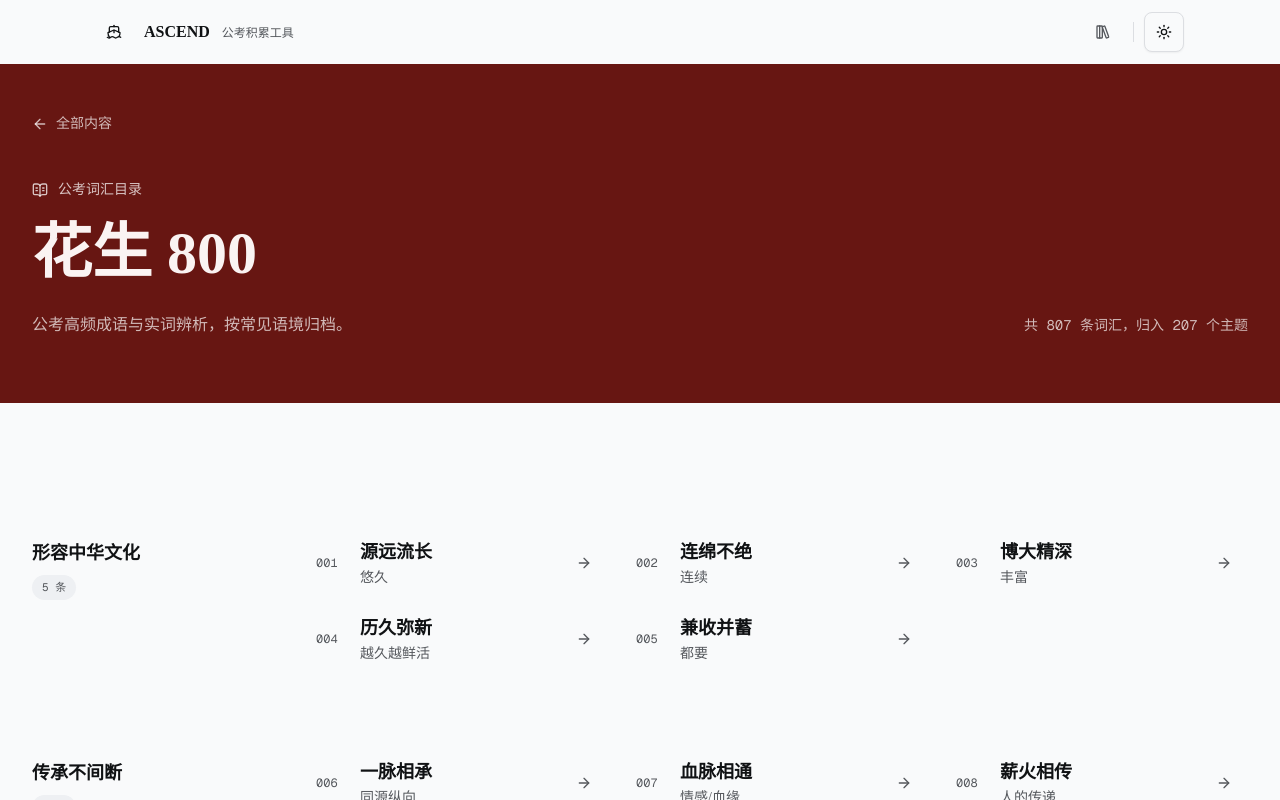
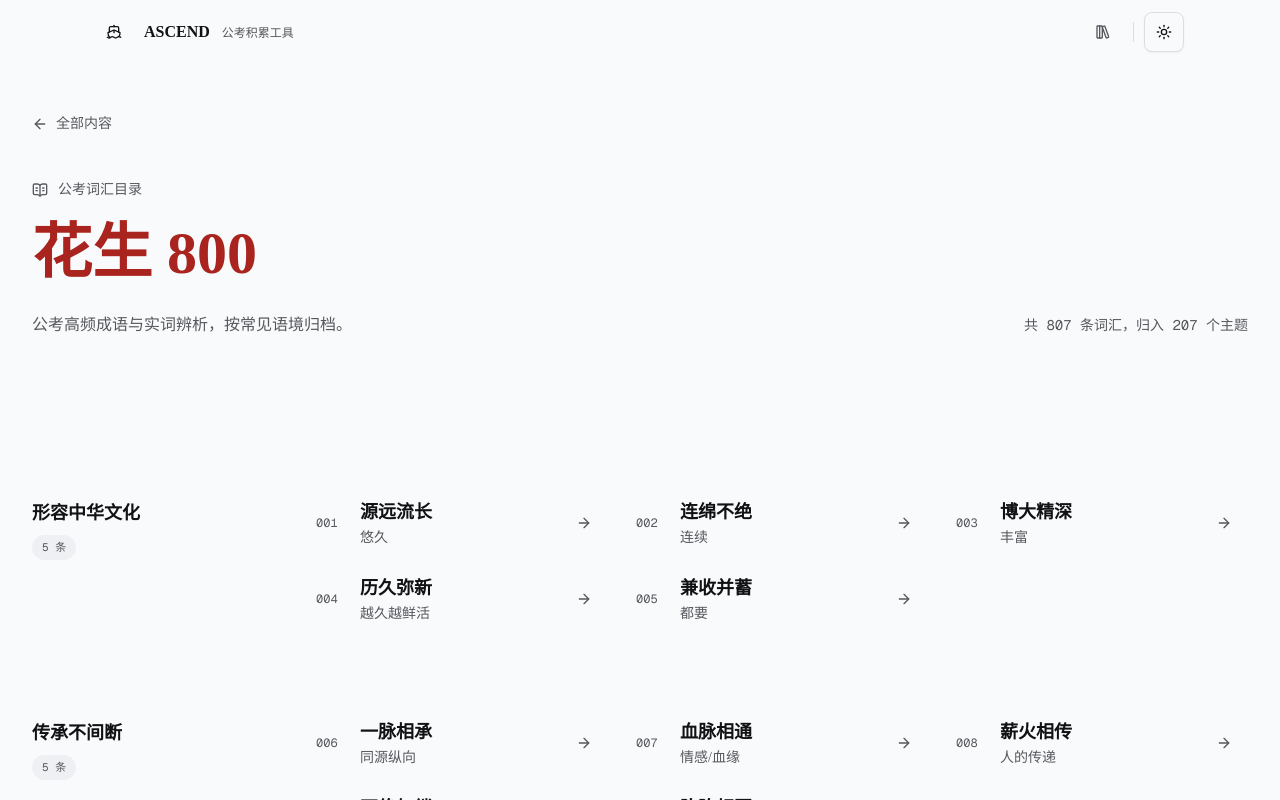
Before and after one commit to akira1ce/ascend, a Next.js app: page /peanut-vocab in a window 1280 px wide. Shown: the top 800 px of the page. Built offline with nearby package versions, Linux system fonts and the light colour scheme; a small style sheet from the web is missing.

Commit message:
style(peanut-vocab): simplify cover header and use Tailwind v4 syntax

```diff
--- a/src/app/peanut-vocab/[id]/page.tsx
+++ b/src/app/peanut-vocab/[id]/page.tsx
@@ -57,7 +57,7 @@ export default async function VocabDetailPage({ params }: PageProps) {
 				<article className="py-10 sm:py-16">
 					<div className="grid gap-8 md:grid-cols-[12rem_minmax(0,1fr)] md:gap-12">
 						<div className="text-muted-foreground text-sm">
-							<p className="font-medium text-[var(--peanut-accent)]">{entry.type === "idiom" ? "成语" : "词语"}</p>
+							<p className="font-medium text-(--peanut-accent)">{entry.type === "idiom" ? "成语" : "词语"}</p>
 							<p className="mt-3 max-w-48 leading-6">{entry.group}</p>
 						</div>
 
@@ -67,7 +67,7 @@ export default async function VocabDetailPage({ params }: PageProps) {
 
 							<section className="mt-12 sm:mt-16" aria-labelledby="definition-heading">
 								<div className="mb-4 flex items-center gap-3">
-									<span className="h-px w-6 bg-[var(--peanut-accent)]" aria-hidden="true" />
+									<span className="h-px w-6 bg-(--peanut-accent)" aria-hidden="true" />
 									<h2 id="definition-heading" className="text-sm font-semibold">
 										词义解析
 									</h2>
--- a/src/app/peanut-vocab/components/vocab-list.tsx
+++ b/src/app/peanut-vocab/components/vocab-list.tsx
@@ -22,7 +22,7 @@ export function VocabList({ groups }: { groups: VocabGroup[] }) {
 							<Link
 								key={entry.id}
 								href={`/peanut-vocab/${entry.id}`}
-								className="group hover:bg-muted/70 focus-visible:bg-muted grid min-h-[4.5rem] grid-cols-[2.75rem_minmax(0,1fr)_1.25rem] items-center rounded-md px-3 py-2.5 transition-[background-color,transform] duration-200 outline-none hover:-translate-y-px focus-visible:ring-2 focus-visible:ring-[var(--peanut-accent)] focus-visible:ring-inset active:translate-y-0"
+								className="group hover:bg-muted/70 focus-visible:bg-muted grid min-h-18 grid-cols-[2.75rem_minmax(0,1fr)_1.25rem] items-center rounded-md px-3 py-2.5 transition-[background-color,transform] duration-200 outline-none hover:-translate-y-px focus-visible:ring-2 focus-visible:ring-[var(--peanut-accent)] focus-visible:ring-inset active:translate-y-0"
 							>
 								<span className="text-muted-foreground font-mono text-xs tabular-nums">{String(entry.id).padStart(3, "0")}</span>
 								<span className="min-w-0 pr-3">
@@ -30,7 +30,7 @@ export function VocabList({ groups }: { groups: VocabGroup[] }) {
 									<span className="text-muted-foreground mt-0.5 block text-sm leading-5">{entry.distinction}</span>
 								</span>
 								<ArrowRight
-									className="text-muted-foreground size-4 transition-[color,transform] duration-200 group-hover:translate-x-1 group-hover:text-[var(--peanut-accent)]"
+									className="text-muted-foreground size-4 transition-[color,transform] duration-200 group-hover:translate-x-1 group-hover:text-(--peanut-accent)"
 									aria-hidden="true"
 								/>
 							</Link>
--- a/src/app/peanut-vocab/layout.tsx
+++ b/src/app/peanut-vocab/layout.tsx
@@ -1,9 +1,5 @@
 import type { ReactNode } from "react";
 
 export default function PeanutVocabLayout({ children }: { children: ReactNode }) {
-	return (
-		<div className="[--peanut-accent:oklch(0.48_0.17_28)] [--peanut-cover-foreground:oklch(0.97_0.008_28)] [--peanut-cover:oklch(0.34_0.115_28)] dark:[--peanut-accent:oklch(0.72_0.14_28)] dark:[--peanut-cover:oklch(0.27_0.09_28)]">
-			{children}
-		</div>
-	);
+	return <div className="[--peanut-accent:oklch(0.48_0.17_28)] dark:[--peanut-accent:oklch(0.72_0.14_28)]">{children}</div>;
 }
--- a/src/app/peanut-vocab/page.tsx
+++ b/src/app/peanut-vocab/page.tsx
@@ -12,11 +12,11 @@ export const metadata: Metadata = {
 export default function PeanutVocabPage() {
 	return (
 		<main id="main-content" className="bg-background min-h-screen">
-			<header className="-translate-y-10 bg-(--peanut-cover) pt-10 text-(--peanut-cover-foreground)">
+			<header>
 				<div className="mx-auto w-full max-w-7xl px-5 pt-8 pb-12 sm:px-8 sm:pt-10 sm:pb-16">
 					<Link
 						href="/#tools"
-						className="inline-flex min-h-10 items-center gap-2 rounded-sm pr-2 text-sm text-white/70 transition-colors outline-none hover:text-white focus-visible:ring-2 focus-visible:ring-white/80 focus-visible:ring-offset-2 focus-visible:ring-offset-[var(--peanut-cover)]"
+						className="text-muted-foreground hover:text-foreground inline-flex min-h-10 items-center gap-2 rounded-sm pr-2 text-sm transition-colors outline-none focus-visible:ring-2 focus-visible:ring-[var(--peanut-accent)] focus-visible:ring-offset-2"
 					>
 						<ArrowLeft className="size-4" aria-hidden="true" />
 						全部内容
@@ -24,17 +24,17 @@ export default function PeanutVocabPage() {
 
 					<div className="mt-9 grid gap-9 md:grid-cols-[minmax(0,1fr)_auto] md:items-end">
 						<div>
-							<div className="flex items-center gap-2.5 text-white/75">
+							<div className="text-muted-foreground flex items-center gap-2.5">
 								<BookOpenText className="size-4" aria-hidden="true" />
 								<p className="text-sm font-medium">公考词汇目录</p>
 							</div>
-							<h1 className="mt-4 text-5xl leading-tight font-semibold text-balance sm:text-6xl">花生 800</h1>
-							<p className="mt-5 max-w-2xl text-sm leading-7 text-pretty text-white/70 sm:text-base">
+							<h1 className="mt-4 text-5xl leading-tight font-semibold text-balance text-(--peanut-accent) sm:text-6xl">花生 800</h1>
+							<p className="text-muted-foreground mt-5 max-w-2xl text-sm leading-7 text-pretty sm:text-base">
 								公考高频成语与实词辨析，按常见语境归档。
 							</p>
 						</div>
 
-						<p className="font-mono text-sm leading-7 text-white/70 tabular-nums">
+						<p className="text-muted-foreground font-mono text-sm leading-7 tabular-nums">
 							共 {vocabEntries.length} 条词汇，归入 {uniqueGroupCount} 个主题
 						</p>
 					</div>
```
